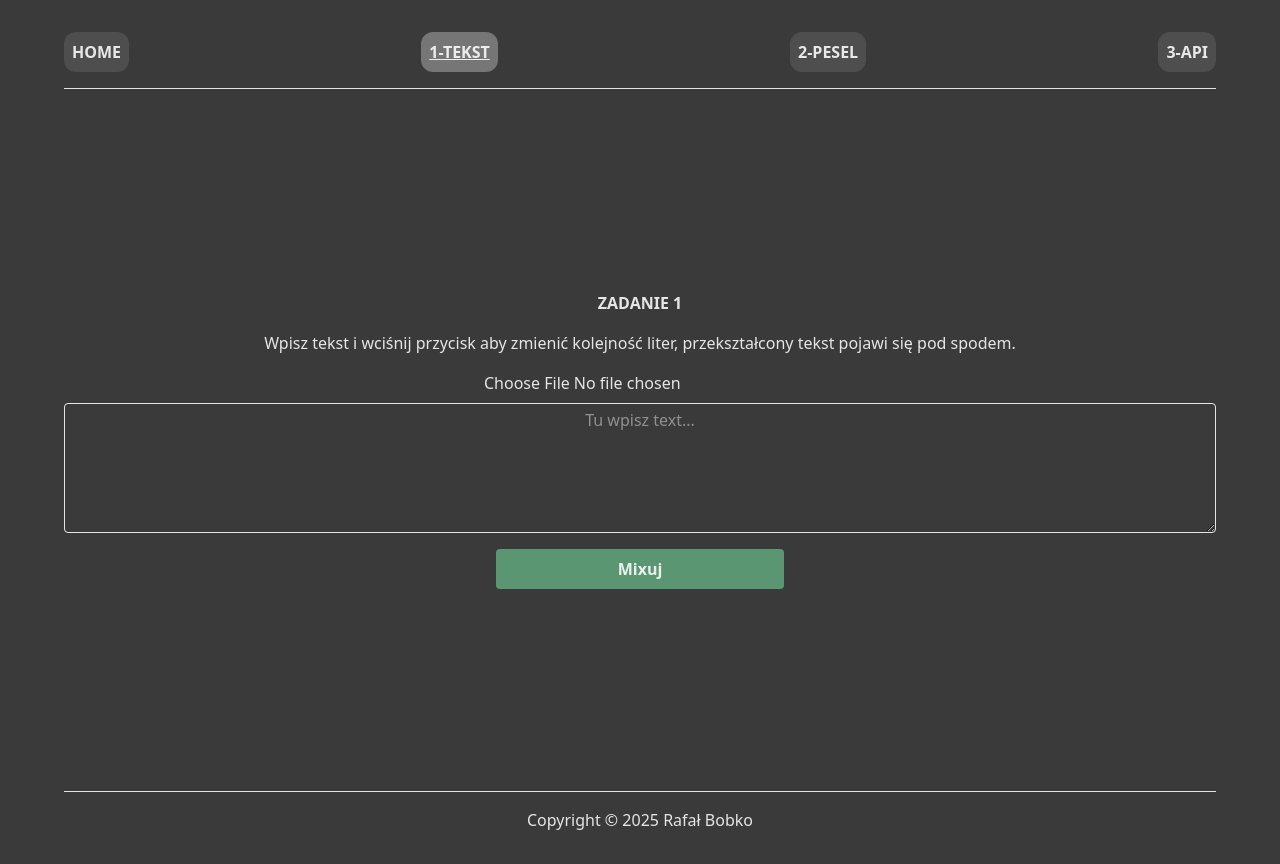
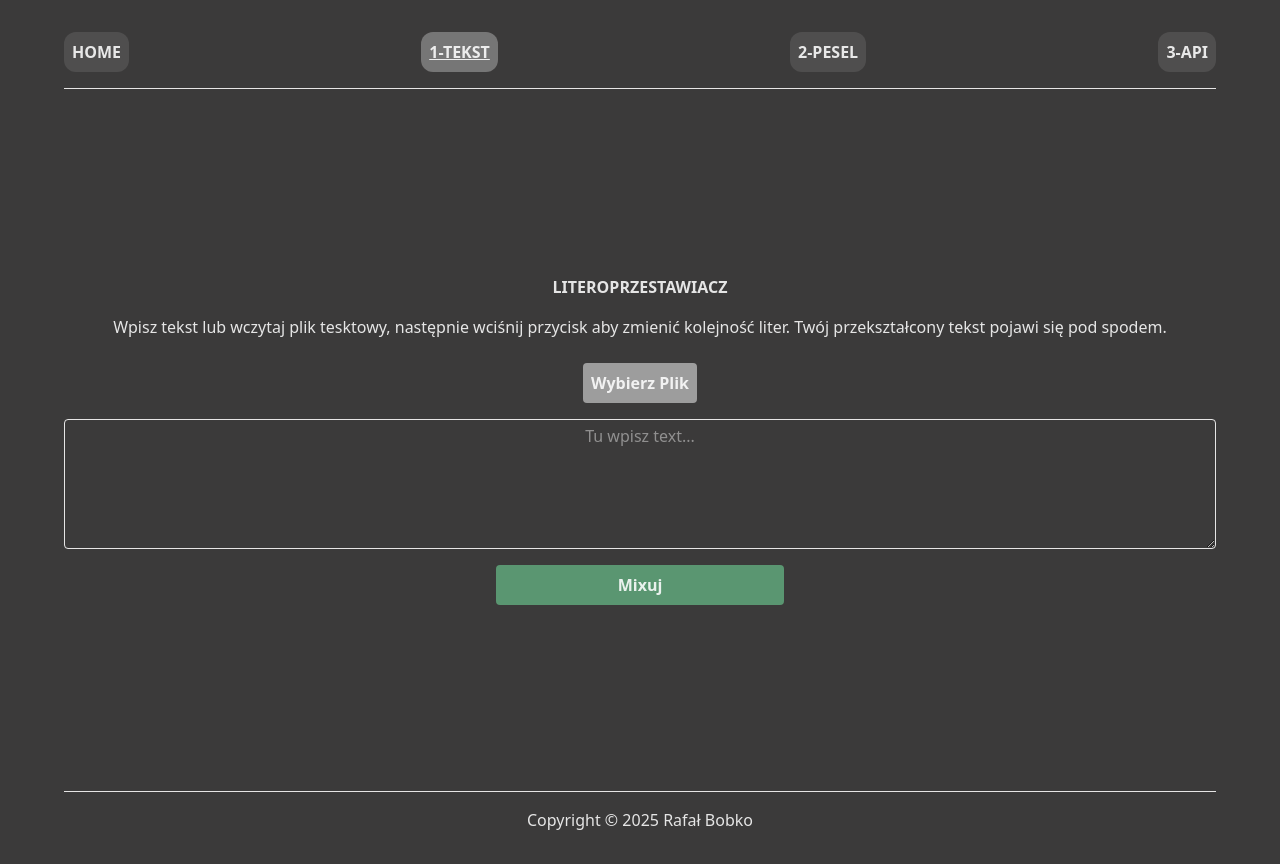
Before and after one commit to sabaudianin/Tablica-Validacja-Api, a React (Vite) app: page /tekst in a window 1280 px wide. Built offline with nearby package versions, Linux system fonts and the light colour scheme; no server answers.

Commit message:
feat finis styles in testTask component

```diff
--- a/src/pages/tekstTask/TekstTask.tsx
+++ b/src/pages/tekstTask/TekstTask.tsx
@@ -58,20 +58,29 @@ export const TekstTask = () => {
 
   return (
     <div className="w-full text-center">
-      <h2 className="font-bold">ZADANIE 1</h2>
+      <h2 className="font-bold">LITEROPRZESTAWIACZ</h2>
       <h3 className="p-4">
-        Wpisz tekst i wciśnij przycisk aby zmienić kolejność liter,
-        przekształcony tekst pojawi się pod spodem.
+        Wpisz tekst lub wczytaj plik tesktowy, następnie wciśnij przycisk aby
+        zmienić kolejność liter. Twój przekształcony tekst pojawi się pod
+        spodem.
       </h3>
 
       <div className="flex flex-col gap-2 items-center">
         <input
+          id="inputId"
+          className="sr-only"
           type="file"
           size={1024}
           onChange={uploadFile}
           accept=".txt,text/plain"
           disabled={isLoading}
         />
+        <label
+          htmlFor="inputId"
+          className="p-2 bg-white/50 rounded m-2 font-semibold"
+        >
+          Wybierz Plik
+        </label>
         {error && <p className="text-red-500">{error}</p>}
         <textarea
           value={promptText}
```
